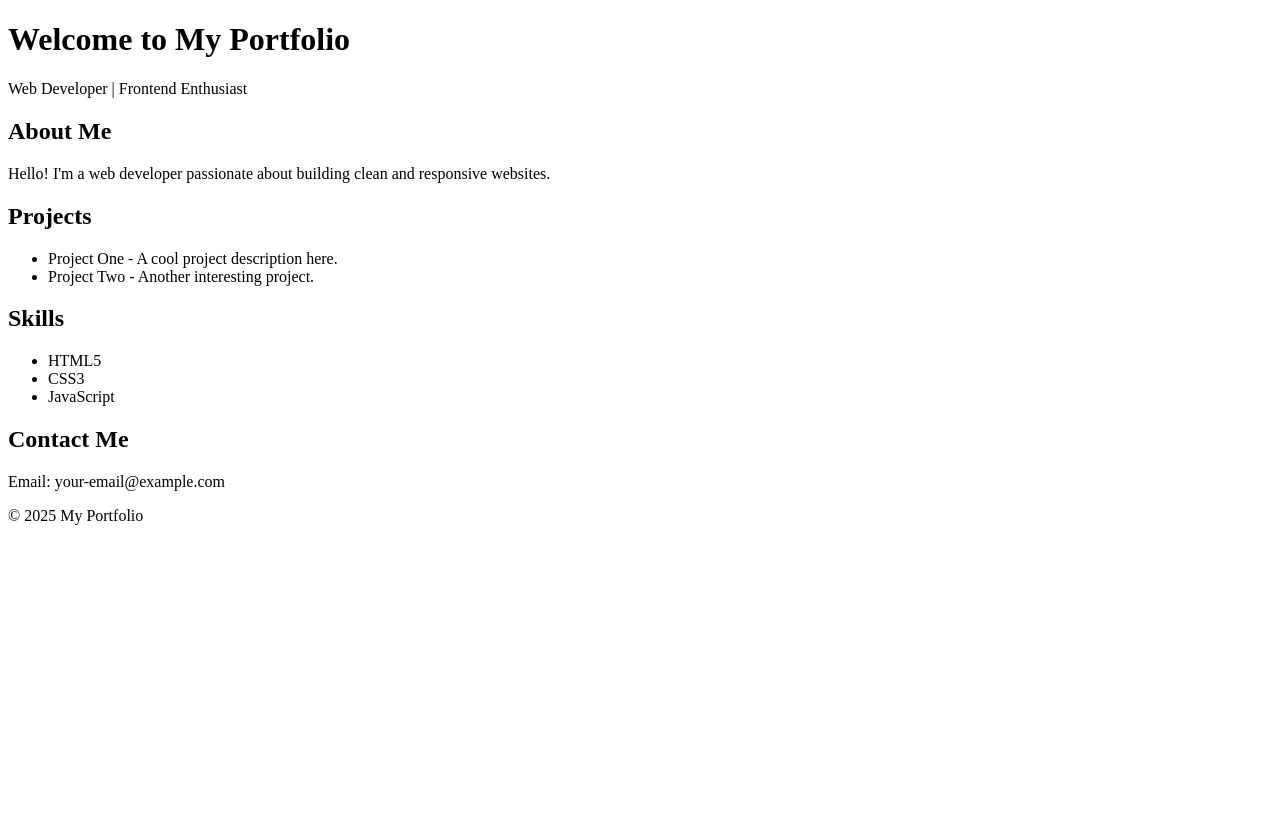
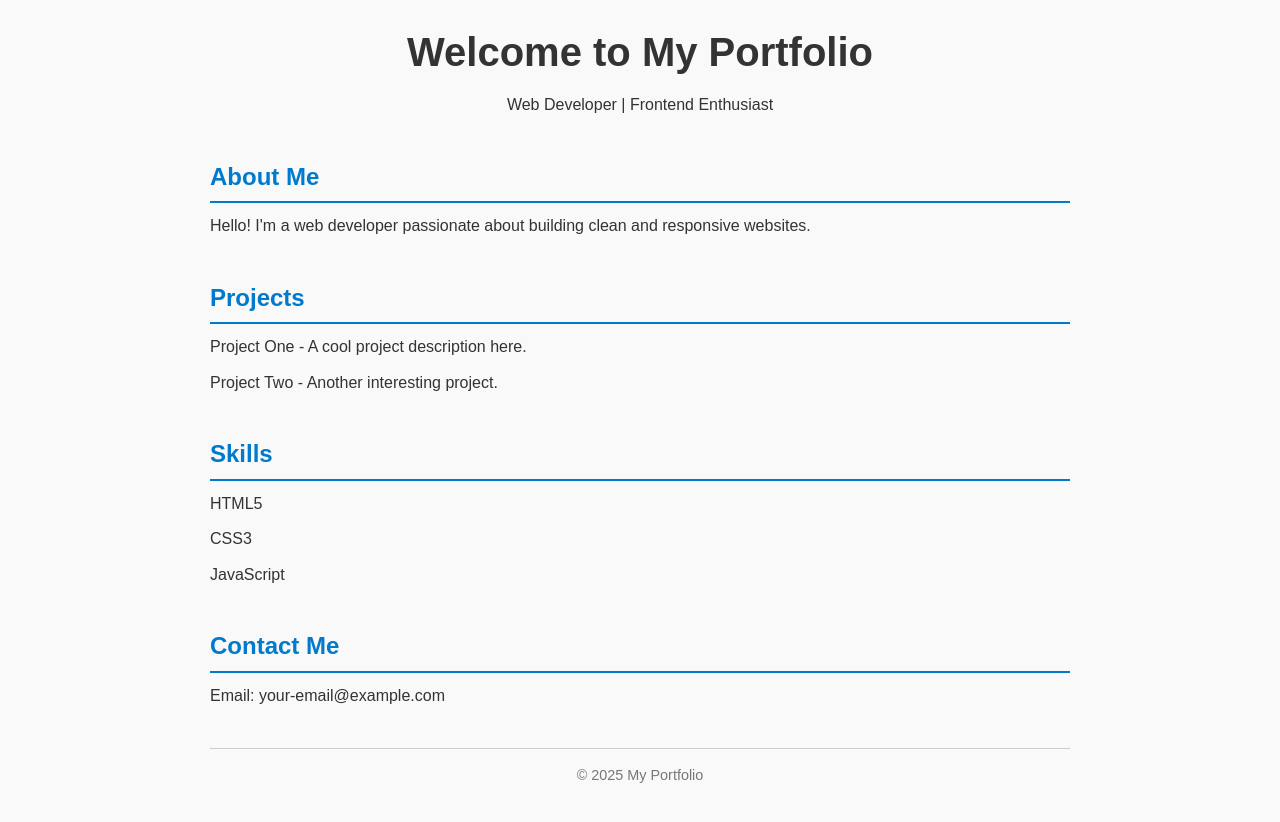
Before and after one commit to MohammadShaded/my-portfolio, a plain HTML site: page index.html in a window 1280 px wide. Before the commit the page ends 800 px from the top, so only its background shows below. Drawn offline with Linux system fonts and the light colour scheme.

Commit message:
Add basic CSS styling

```diff
--- a/index.html
+++ b/index.html
@@ -1,10 +1,14 @@
 <!DOCTYPE html>
 <html lang="en">
+
 <head>
     <meta charset="UTF-8" />
     <meta name="viewport" content="width=device-width, initial-scale=1.0" />
     <title>My Portfolio</title>
+    <link rel="stylesheet" href="style.css" />
+
 </head>
+
 <body>
     <header>
         <h1>Welcome to My Portfolio</h1>
@@ -42,4 +46,5 @@
         <p>&copy; 2025 My Portfolio</p>
     </footer>
 </body>
+
 </html>
--- /dev/null
+++ b/style.css
@@ -0,0 +1,62 @@
+* {
+  box-sizing: border-box;
+  margin: 0;
+  padding: 0;
+  font-family: Arial, sans-serif;
+}
+
+body {
+  line-height: 1.6;
+  padding: 20px;
+  max-width: 900px;
+  margin: auto;
+  background-color: #f9f9f9;
+  color: #333;
+}
+
+header {
+  text-align: center;
+  margin-bottom: 40px;
+}
+
+header h1 {
+  font-size: 2.5rem;
+  margin-bottom: 0.2em;
+}
+
+section {
+  margin-bottom: 40px;
+}
+
+h2 {
+  margin-bottom: 10px;
+  color: #007acc;
+  border-bottom: 2px solid #007acc;
+  padding-bottom: 5px;
+}
+
+ul {
+  list-style-type: none;
+  padding-left: 0;
+}
+
+ul li {
+  margin-bottom: 10px;
+}
+
+a {
+  color: #007acc;
+  text-decoration: none;
+}
+
+a:hover {
+  text-decoration: underline;
+}
+
+footer {
+  text-align: center;
+  padding: 15px 0;
+  border-top: 1px solid #ccc;
+  color: #777;
+  font-size: 0.9rem;
+}
```
Lines whose indentation alone changed are shown as unchanged.
